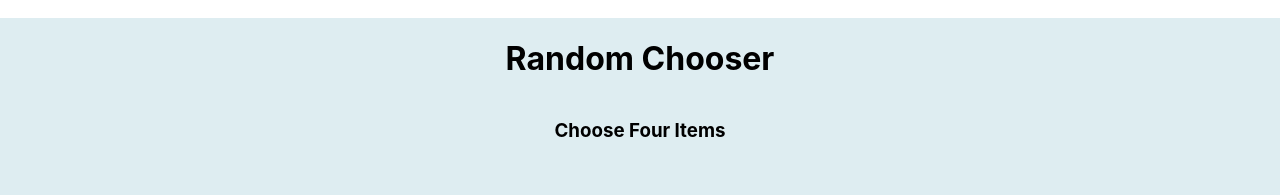
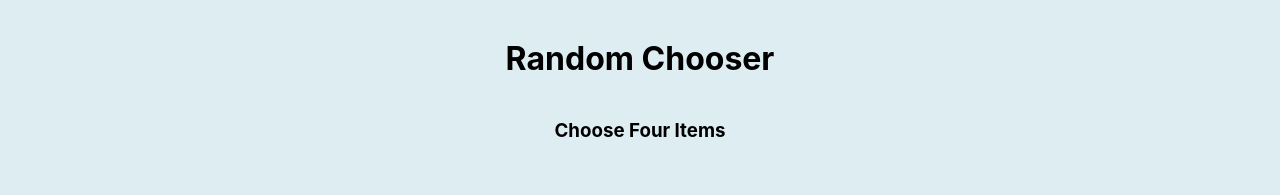
Before and after one commit to Rb-wahid/random-chooser, a React (Create React App) app: page / in a window 1280 px wide. Shown: the top 195 px of the page. Built offline with nearby package versions, Linux system fonts and the light colour scheme; grey boxes are pictures that could not be loaded.

Commit message:
add body background color

```diff
--- a/src/components/Header/Header.css
+++ b/src/components/Header/Header.css
@@ -1,5 +1,5 @@
 .header-container {
-    margin-top: 18px;
+  padding-top: 18px;
   display: flex;
   flex-direction: column;
   justify-content: center;
```
